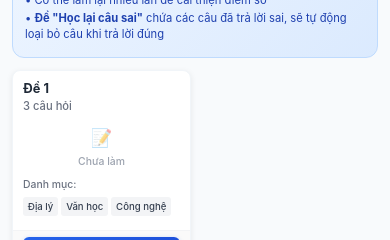
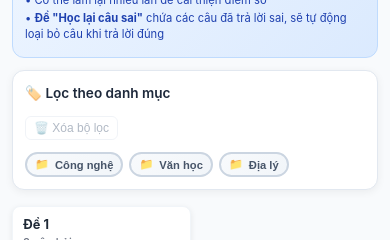
Before and after one commit to utubedustin/quizlearningapp, an Angular app: page /study in a window 390 px wide. Shown: the part 280-520 px from the top of the page. Built offline with nearby package versions, Linux system fonts and the light colour scheme; no server answers.

Commit message:
Add Filter category

```diff
--- a/src/components/study/study.component.css
+++ b/src/components/study/study.component.css
@@ -24,6 +24,216 @@
 
 .info-list li {
   margin-bottom: 0.15rem;
+}
+
+/* Category Filter Chips */
+.category-filter-section {
+  background: white;
+  border-radius: 12px;
+  padding: 1.25rem;
+  margin-bottom: 1.5rem;
+  box-shadow: 0 2px 8px rgba(0, 0, 0, 0.06);
+  border: 1px solid #e2e8f0;
+}
+
+.filter-header {
+  display: flex;
+  justify-content: space-between;
+  align-items: center;
+  margin-bottom: 1rem;
+}
+
+.filter-title {
+  font-size: 1rem;
+  font-weight: 600;
+  color: #1e293b;
+  display: flex;
+  align-items: center;
+  gap: 0.5rem;
+}
+
+.clear-filters-btn {
+  background: none;
+  border: 1px solid #e2e8f0;
+  color: #64748b;
+  padding: 0.375rem 0.75rem;
+  border-radius: 6px;
+  font-size: 0.8rem;
+  font-weight: 500;
+  cursor: pointer;
+  transition: all 0.2s ease;
+}
+
+.clear-filters-btn:hover {
+  background: #f8fafc;
+  border-color: #cbd5e1;
+  color: #475569;
+}
+
+.clear-filters-btn:disabled {
+  opacity: 0.5;
+  cursor: not-allowed;
+}
+
+.category-chips {
+  display: flex;
+  flex-wrap: wrap;
+  gap: 0.5rem;
+}
+
+.category-chip {
+  display: inline-flex;
+  align-items: center;
+  gap: 0.375rem;
+  padding: 0.5rem 0.875rem;
+  border-radius: 20px;
+  font-size: 0.8rem;
+  font-weight: 600;
+  cursor: pointer;
+  transition: all 0.2s ease;
+  border: 2px solid;
+  user-select: none;
+  position: relative;
+  overflow: hidden;
+}
+
+.category-chip::before {
+  content: '';
+  position: absolute;
+  top: 0;
+  left: -100%;
+  width: 100%;
+  height: 100%;
+  background: linear-gradient(90deg, transparent, rgba(255, 255, 255, 0.2), transparent);
+  transition: left 0.3s ease;
+}
+
+.category-chip:hover::before {
+  left: 100%;
+}
+
+.category-chip.unselected {
+  background: linear-gradient(135deg, #f8fafc 0%, #f1f5f9 100%);
+  color: #475569;
+  border-color: #cbd5e1;
+}
+
+.category-chip.unselected:hover {
+  background: linear-gradient(135deg, #e2e8f0 0%, #cbd5e1 100%);
+  border-color: #94a3b8;
+  color: #334155;
+  transform: translateY(-1px);
+  box-shadow: 0 4px 12px rgba(0, 0, 0, 0.1);
+}
+
+.category-chip.selected {
+  background: linear-gradient(135deg, #3b82f6 0%, #2563eb 100%);
+  color: white;
+  border-color: #1d4ed8;
+  box-shadow: 0 4px 12px rgba(59, 130, 246, 0.3);
+}
+
+.category-chip.selected:hover {
+  background: linear-gradient(135deg, #2563eb 0%, #1d4ed8 100%);
+  transform: translateY(-1px);
+  box-shadow: 0 6px 16px rgba(59, 130, 246, 0.4);
+}
+
+.chip-icon {
+  font-size: 0.75rem;
+}
+
+.chip-text {
+  font-weight: 600;
+}
+
+.filter-status {
+  margin-top: 0.75rem;
+  padding: 0.5rem 0.75rem;
+  background: linear-gradient(135deg, #eff6ff 0%, #dbeafe 100%);
+  border: 1px solid #93c5fd;
+  border-radius: 8px;
+  font-size: 0.8rem;
+  color: #1e40af;
+  font-weight: 500;
+}
+
+.no-categories {
+  text-align: center;
+  color: #64748b;
+  font-size: 0.85rem;
+  padding: 1rem;
+  background: linear-gradient(135deg, #f8fafc 0%, #f1f5f9 100%);
+  border-radius: 8px;
+  border: 1px dashed #cbd5e1;
+}
+
+/* Mobile Responsive */
+@media (max-width: 768px) {
+  .category-filter-section {
+    padding: 1rem;
+    margin-bottom: 1rem;
+  }
+
+  .filter-header {
+    flex-direction: column;
+    align-items: flex-start;
+    gap: 0.75rem;
+    margin-bottom: 0.75rem;
+  }
+
+  .filter-title {
+    font-size: 0.9rem;
+  }
+
+  .clear-filters-btn {
+    font-size: 0.75rem;
+    padding: 0.25rem 0.5rem;
+  }
+
+  .category-chips {
+    gap: 0.375rem;
+  }
+
+  .category-chip {
+    padding: 0.375rem 0.625rem;
+    font-size: 0.75rem;
+    border-radius: 16px;
+  }
+
+  .chip-icon {
+    font-size: 0.7rem;
+  }
+
+  .filter-status {
+    margin-top: 0.5rem;
+    padding: 0.375rem 0.5rem;
+    font-size: 0.75rem;
+  }
+
+  .no-categories {
+    font-size: 0.8rem;
+    padding: 0.75rem;
+  }
+}
+
+@media (max-width: 480px) {
+  .category-filter-section {
+    padding: 0.75rem;
+  }
+
+  .filter-title {
+    font-size: 0.85rem;
+  }
+
+  .category-chip {
+    padding: 0.25rem 0.5rem;
+    font-size: 0.7rem;
+  }
+
+  .filter-status {
+    font-size: 0.7rem;
+  }
 }
 
 /* Page Size Selector */
--- a/src/components/study/study.component.html
+++ b/src/components/study/study.component.html
@@ -21,6 +21,58 @@
       <li>• Có thể làm lại nhiều lần để cải thiện điểm số</li>
       <li>• <strong>Đề "Học lại câu sai"</strong> chứa các câu đã trả lời sai, sẽ tự động loại bỏ câu khi trả lời đúng</li>
     </ul>
+  </div>
+
+  <!-- Category Filter Section -->
+  <div class="category-filter-section" *ngIf="availableCategories.length > 0">
+    <div class="filter-header">
+      <h3 class="filter-title">
+        🏷️ Lọc theo danh mục
+      </h3>
+      <button
+        class="clear-filters-btn"
+        (click)="clearAllFilters()"
+        [disabled]="!hasActiveFilters"
+      >
+        🗑️ Xóa bộ lọc
+      </button>
+    </div>
+
+    <div class="category-chips">
+      <button
+        *ngFor="let category of availableCategories"
+        class="category-chip"
+        [class.selected]="isCategorySelected(category)"
+        [class.unselected]="!isCategorySelected(category)"
+        (click)="toggleCategoryFilter(category)"
+      >
+        <span class="chip-icon">📁</span>
+        <span class="chip-text">{{ category }}</span>
+      </button>
+
+      <!-- Special chip for wrong answers if it exists -->
+      <button
+        *ngIf="wrongAnswersSetExists"
+        class="category-chip"
+        [class.selected]="isCategorySelected('Câu hỏi sai')"
+        [class.unselected]="!isCategorySelected('Câu hỏi sai')"
+        (click)="toggleCategoryFilter('Câu hỏi sai')"
+      >
+        <span class="chip-icon">🔄</span>
+        <span class="chip-text">Câu hỏi sai</span>
+      </button>
+    </div>
+
+    <div *ngIf="hasActiveFilters" class="filter-status">
+      📊 Đang hiển thị {{ filteredStudySets.length }} đề từ {{ selectedCategories.size }} danh mục đã chọn
+    </div>
+  </div>
+
+  <!-- No Categories Message -->
+  <div class="category-filter-section" *ngIf="availableCategories.length === 0 && !isLoading">
+    <div class="no-categories">
+      📂 Chưa có danh mục nào. Hãy thêm câu hỏi với danh mục để sử dụng tính năng lọc.
+    </div>
   </div>
 
   <!-- Loading State -->
--- a/src/components/study/study.component.ts
+++ b/src/components/study/study.component.ts
@@ -3,7 +3,7 @@ import { CommonModule } from "@angular/common";
 import { FormsModule } from "@angular/forms";
 import { Router } from "@angular/router";
 import { QuestionService } from "../../services/question.service";
-import { QuizSet, QuizResult } from "../../models/question.model";
+import { QuizSet, QuizResult, Question } from "../../models/question.model";
 import { DialogService } from "../../services/dialog.service";
 import { LoadingService } from "../../services/loading.service";
 
@@ -20,6 +20,11 @@ export class StudyComponent implements OnInit {
   studyResults: QuizResult[] = [];
   isLoading = false;
   loadingStates: { [key: string]: boolean } = {};
+  wrongAnswersSetExists: boolean = false;
+
+  // Category filtering
+  availableCategories: string[] = [];
+  selectedCategories: Set<string> = new Set();
 
   // Pagination
   currentPage = 1;
@@ -59,7 +64,25 @@ export class StudyComponent implements OnInit {
   }
 
   private updatePagination() {
-    this.filteredStudySets = [...this.studySets];
+    // Apply category filters
+    if (this.selectedCategories.size > 0) {
+      this.filteredStudySets = this.studySets.filter(set => {
+        // Special handling for wrong answers set
+        if (set._id === 'wrong-answers-set') {
+          return this.selectedCategories.has('Câu hỏi sai');
+        }
+
+        // Check if any question in the set matches selected categories
+        return set.questions.some(question =>
+          question.category && this.selectedCategories.has(question.category)
+        );
+      });
+    } else {
+      this.filteredStudySets = [...this.studySets];
+    }
+
+    // Reset to first page when filtering
+    this.currentPage = 1;
   }
 
   private loadData() {
@@ -70,6 +93,8 @@ export class StudyComponent implements OnInit {
     this.questionService.getQuestions().subscribe((questions) => {
       console.log("Questions loaded for study sets:", questions.length);
       this.studySets = this.questionService.createStudySets();
+      this.wrongAnswersSetExists = this.studySets.some(set => set._id === 'wrong-answers-set');
+      this.extractCategories(questions);
       this.updatePagination();
       console.log("Study sets created:", this.studySets.length);
       this.isLoading = false;
@@ -87,8 +112,42 @@ export class StudyComponent implements OnInit {
     this.questionService.getWrongAnswers().subscribe((wrongAnswers) => {
       console.log("Wrong answers updated:", wrongAnswers.length);
       this.studySets = this.questionService.createStudySets();
+      this.wrongAnswersSetExists = this.studySets.some(set => set._id === 'wrong-answers-set');
       this.updatePagination();
     });
+  }
+
+  private extractCategories(questions: Question[]) {
+    const categorySet = new Set<string>();
+    questions.forEach(question => {
+      if (question.category && question.category.trim()) {
+        categorySet.add(question.category);
+      }
+    });
+    this.availableCategories = Array.from(categorySet).sort();
+  }
+
+  // Category filter methods
+  toggleCategoryFilter(category: string) {
+    if (this.selectedCategories.has(category)) {
+      this.selectedCategories.delete(category);
+    } else {
+      this.selectedCategories.add(category);
+    }
+    this.updatePagination();
+  }
+
+  isCategorySelected(category: string): boolean {
+    return this.selectedCategories.has(category);
+  }
+
+  clearAllFilters() {
+    this.selectedCategories.clear();
+    this.updatePagination();
+  }
+
+  get hasActiveFilters(): boolean {
+    return this.selectedCategories.size > 0;
   }
 
   getSetResult(setId: string): QuizResult | undefined {
```
